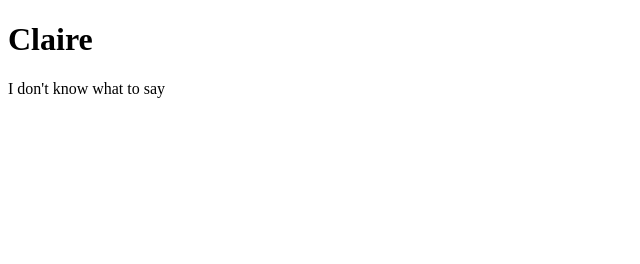
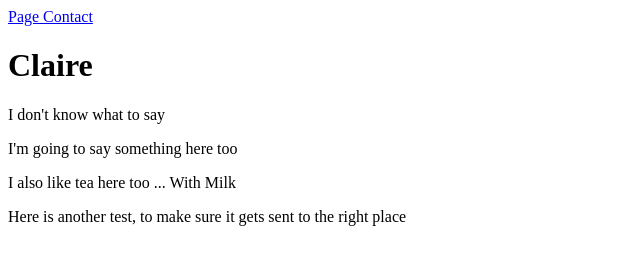
Before and after one commit to Coreilly39/wild-github, a plain HTML site: page index.html in a window 1280 px wide. Shown: the whole page, without its empty margins (0-640 px from the left). Drawn offline with Linux system fonts and the light colour scheme.

Commit message:
added a contact page

```diff
--- a/index.css
+++ b/index.css
@@ -0,0 +1,3 @@
+body{
+
+}
--- a/index.html
+++ b/index.html
@@ -5,9 +5,15 @@
     <meta name="viewport" content="width=device-width, initial-scale=1.0">
     <meta http-equiv="X-UA-Compatible" content="ie=edge">
     <title>Document</title>
+    <a href="contact.html"> Page Contact</a>
 </head>
 <body>
     <h1> Claire </h1>
     <p> I don't know what to say </p>
+    <p> I'm going to say something here too </p>
+    <p> I also like tea here too ... With Milk </p>
+    <P> Here is another test, to make sure it gets sent to the right place </P>
 </body>
+
+
 </html>
--- a/index.js
+++ b/index.js
@@ -0,0 +1 @@
+import React,
```
Also changed, not shown: contact.html (added, +14 -0 lines), 1 other file.
